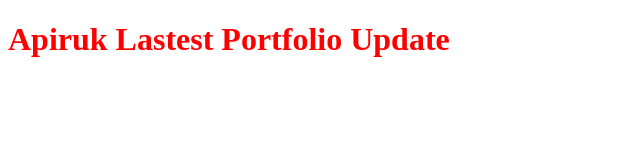
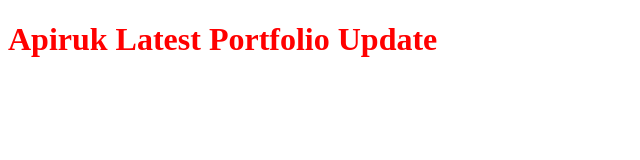
Before and after one commit to DeepoceaM/git-local-remote, a plain HTML site: page index.html in a window 1280 px wide. Shown: the whole page, without its empty margins (0-640 px from the left). Drawn offline with Linux system fonts and the light colour scheme.

Commit message:
Update index.html

```diff
--- a/index.html
+++ b/index.html
@@ -7,6 +7,6 @@
     <title>Document</title>
 </head>
 <body>
-    <h1>Apiruk Lastest Portfolio Update</h1>
+    <h1>Apiruk Latest Portfolio Update</h1>
 </body>
 </html>
```
